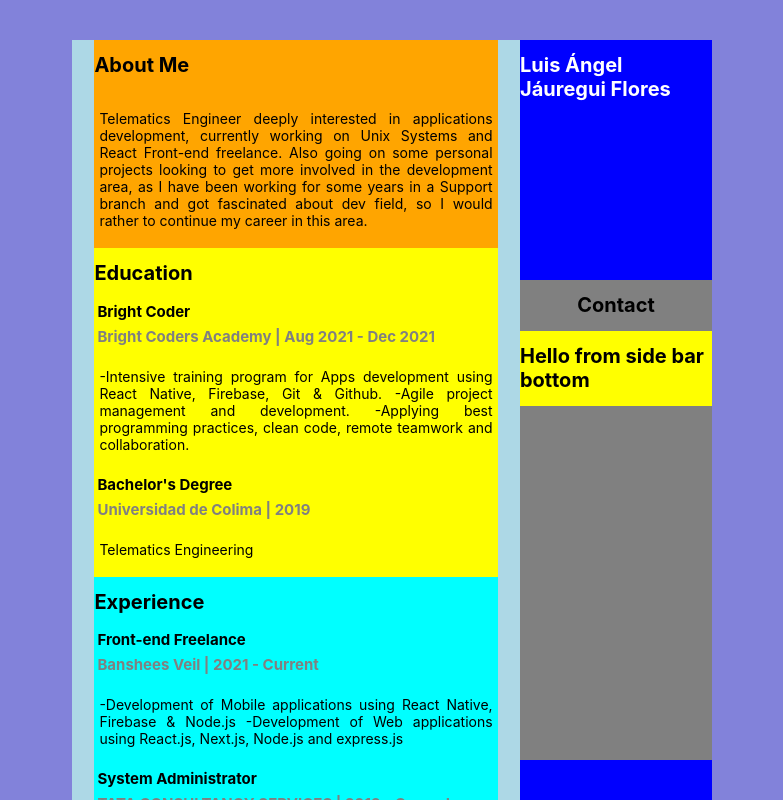
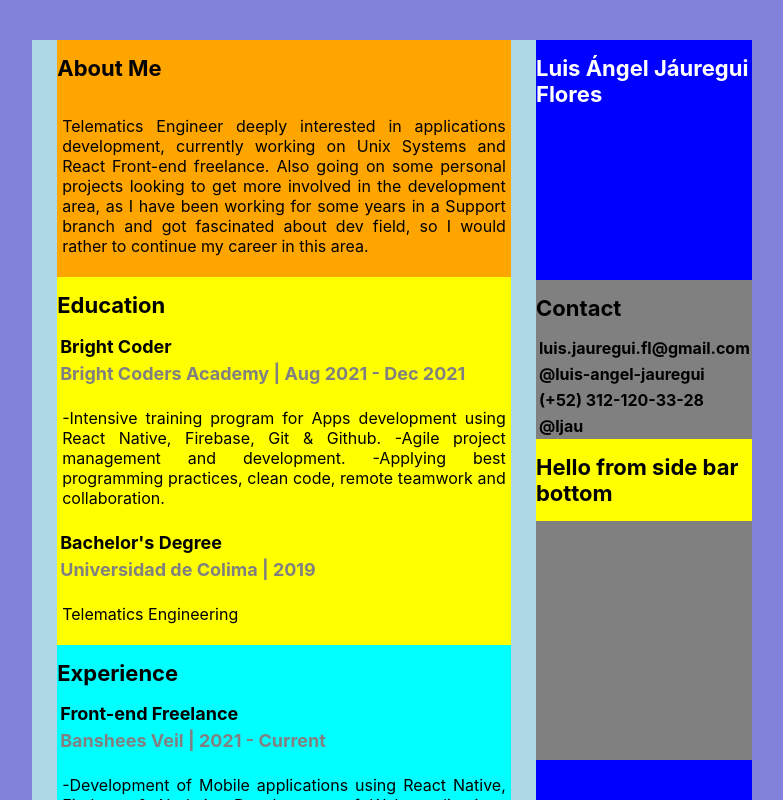
Before and after one commit to ljau/Luis-Jauregui-Resume, a React (Create React App) app: page / in a window 1280 px wide. Shown: the top 800 px of the page, without its empty margins (248-1031 px from the left). Built offline with nearby package versions, Linux system fonts and the light colour scheme.

Commit message:
data added

```diff
--- a/src/components/MainPage/index.jsx
+++ b/src/components/MainPage/index.jsx
@@ -5,7 +5,15 @@ import { MainContainer } from "../../containers";
 export const MainPage = () => {
   return (
     <Layout>
-      <FlexContainer dir="row" align w="50%" marginTop="5vh" marginBot="5vh" bg="blue">
+      <FlexContainer
+        dir="row"
+        align
+        w="50%"
+        marginTop="5vh"
+        marginBot="5vh"
+        bg="blue"
+        minWidth="720px"
+      >
         <MainContainer />
         <SideBar />
       </FlexContainer>
--- a/src/containers/MainContainer/index.jsx
+++ b/src/containers/MainContainer/index.jsx
@@ -9,8 +9,29 @@ import {
 import { aboutMe, education, experience } from "../../library";
 
 export const MainContainer = () => {
+  const fillDetails = ({ ...data }) => {
+    return (
+      <FlexContainer key={data.key} align>
+        <SubtitleLabel>{data.role}</SubtitleLabel>
+        <SubtitleLabel color="gray">
+          {data.place + " | " + data.time}
+        </SubtitleLabel>
+        <CustomText>{data.details}</CustomText>
+      </FlexContainer>
+    );
+  };
+
+  const educationDetails = education.map((data) => {
+    return fillDetails(data);
+  });
+
+  const experienceDetails = experience.map((text) => {
+    return fillDetails(text);
+  });
+
   return (
     <SideContainer w="70%">
+      <FlexContainer minHeight="90vh">
         <FlexContainer bg="orange" h="20%" w="90%" align>
           <CustomLabel>About Me</CustomLabel>
           <CustomText>{aboutMe.about}</CustomText>
@@ -18,32 +39,13 @@ export const MainContainer = () => {
 
         <FlexContainer bg="yellow" h="20%" w="90%" align>
           <CustomLabel>Education</CustomLabel>
-        {education.map((text) => (
-          <FlexContainer key={text.degree} align>
-            <SubtitleLabel>{text.degree}</SubtitleLabel>
-            <SubtitleLabel color="gray">
-              {text.school + " | " + text.time}
-            </SubtitleLabel>
-            <CustomText>{text.details}</CustomText>
-          </FlexContainer>
-        ))}
+          {educationDetails}
         </FlexContainer>
 
         <FlexContainer bg="cyan" h="20%" w="90%" align>
           <CustomLabel>Experience</CustomLabel>
-        {experience.map((text) => (
-          <FlexContainer key={text.key} align>
-            <SubtitleLabel>{text.role}</SubtitleLabel>
-            <SubtitleLabel color="gray">
-              {text.company + " | " + text.time}
-            </SubtitleLabel>
-            <CustomText>{text.details}</CustomText>
+          {experienceDetails}
         </FlexContainer>
-        ))}
-      </FlexContainer>
-
-      <FlexContainer bg="purple" h="20%" w="90%" align>
-        <CustomLabel>Technical Skills</CustomLabel>
       </FlexContainer>
     </SideContainer>
   );
--- a/src/containers/SideBar/index.jsx
+++ b/src/containers/SideBar/index.jsx
@@ -1,17 +1,23 @@
 import React from "react";
-import { SideContainer, CustomLabel, FlexContainer } from "..";
-import { myName } from "../../library";
+import { SideContainer, CustomLabel, FlexContainer, SubtitleLabel } from "..";
+import { contact, myName } from "../../library";
 
 export const SideBar = () => {
+
+  const getContact = contact.map((text) => {
+    return <SubtitleLabel key={text.key} fontS="100%" >{text.data}</SubtitleLabel>;
+  });
+
   return (
     <SideContainer w="30%">
-      <FlexContainer h="300%" minHeight="30vh" bg="blue">
-        <CustomLabel color="white" >{myName.name}</CustomLabel>
+      <FlexContainer h="30%" minHeight="30vh" bg="blue">
+        <CustomLabel color="white">{myName.name}</CustomLabel>
       </FlexContainer>
 
       <FlexContainer h="70%" minHeight="60vh" bg="gray" jc="flex-start">
-        <FlexContainer>
+        <FlexContainer align  >
           <CustomLabel>Contact</CustomLabel>
+          {getContact}
         </FlexContainer>
 
         <FlexContainer bg="yellow">
--- a/src/containers/styled.jsx
+++ b/src/containers/styled.jsx
@@ -30,27 +30,29 @@ export const FlexContainer = styled.div`
   align-items: ${({ align }) => (align ? "flex-start" : "center")};
   flex-direction: ${({ dir }) => dir ?? "column"};
   min-height: ${({ minHeight }) => minHeight ?? "undefined"};
-  margin-top: ${({ marginTop }) => marginTop ?? "undefined"};;
-  margin-bottom: ${({ marginBot }) => marginBot ?? "undefined"};;
+  min-width: ${({ minWidth }) => minWidth ?? "undefined"};
+  margin-top: ${({ marginTop }) => marginTop ?? "undefined"};
+  margin-bottom: ${({ marginBot }) => marginBot ?? "undefined"};
+  word-wrap: break-word;
 `;
 
 export const CustomLabel = styled.h1`
-  font-size: 20px;
+  font-size: 22px;
   font-weight: bold;
   color: ${({ color }) => color ?? "black"};
 `;
 
 export const SubtitleLabel = styled.h1`
-  font-size: 15px;
+  font-size: ${({ fontS }) => fontS ?? "18px"};
   font-weight: bold;
   color: ${({ color }) => color ?? "black"};
   margin: 1px;
   padding: 2px;
-
+  word-wrap: break-word;
 `;
 
 export const CustomText = styled.p`
-  font-size: 14px;
+  font-size: 16px;
   color: ${({ color }) => color ?? "black"};
   text-align: ${({ textAlign }) => textAlign ?? "justify"};
   text-justify: inter-word;
--- a/src/library/constants/data.js
+++ b/src/library/constants/data.js
@@ -5,15 +5,17 @@ export const aboutMe = {
 
 export const education = [
   {
-    degree: "Bright Coder",
-    school: "Bright Coders Academy",
+    key: "0",
+    role: "Bright Coder",
+    place: "Bright Coders Academy",
     time: "Aug 2021 - Dec 2021",
     details:
       "-Intensive training program for Apps development using React Native, Firebase, Git & Github. -Agile project management and development. -Applying best programming practices, clean code, remote teamwork and collaboration.",
   },
   {
-    degree: "Bachelor's Degree",
-    school: "Universidad de Colima",
+    key: "",
+    role: "Bachelor's Degree",
+    place: "Universidad de Colima",
     time: "2019",
     details: "Telematics Engineering",
   },
@@ -24,7 +26,7 @@ export const experience = [
     key: "0",
     role: "Front-end Freelance",
     time: "2021 - Current",
-    company: "Banshees Veil",
+    place: "Banshees Veil",
     details:
       "-Development of Mobile applications using React Native, Firebase & Node.js -Development of Web applications using React.js, Next.js, Node.js and express.js",
   },
@@ -32,7 +34,7 @@ export const experience = [
     key: "1",
     role: "System Administrator",
     time: "2019 - Current",
-    company: "TATA CONSULTANCY SERVICES",
+    place: "TATA CONSULTANCY SERVICES",
     details:
       "-Configuration, monitoring and maintenance of Unix operating systems on physical and virtual machines. -Use of web applications for monitoring alerts and management of servers and users information.",
   },
@@ -40,7 +42,7 @@ export const experience = [
     key: "2",
     role: "Videogame Developer",
     time: "2021",
-    company: "Banshees Veil",
+    place: "Banshees Veil",
     details:
       "-Stay At Home -(C#-Unity5-Windows-Android) -Winner of the regional contest Games 4 empowerment (4th edition) in cathegory of Best Contribution -Released for Windows 10 and Android platforms.",
   },
@@ -48,7 +50,7 @@ export const experience = [
     key: "3",
     role: "Videogame Developer",
     time: "2018",
-    company: "Banshees Veil",
+    place: "Banshees Veil",
     details:
       "-Wood of War -(C#-Unity5-Android) -Winner of the regional contest Games 4 empowerment (1st edition) -Participated in the national contest National video game contest mx 2018",
   },
@@ -58,7 +60,7 @@ export const myName = {
   name: "Luis Ángel Jáuregui Flores",
 };
 
-export const Frameworks = [
+export const frameworks = [
   {
     name: "React Native",
   },
@@ -97,9 +99,21 @@ export const languages = [
   },
 ];
 
-export const contact = {
-  email: "luis.jauregui.fl@gmail.com",
-  linkedIn: "@luis-angel-jauregui",
-  phone: "(+52) 312-120-33-28",
-  git: "@ljau",
-};
+export const contact = [
+  {
+    key: "email",
+    data: "luis.jauregui.fl@gmail.com",
+  },
+  {
+    key: "linkedIn",
+    data: "@luis-angel-jauregui",
+  },
+  {
+    key: "phone",
+    data: "(+52) 312-120-33-28",
+  },
+  {
+    key: "git",
+    data: "@ljau",
+  },
+];
--- a/src/library/index.jsx
+++ b/src/library/index.jsx
@@ -2,5 +2,9 @@ export {
     aboutMe,
     education,
     experience,
-    myName
+    myName,
+    contact,
+    languages,
+    softSkills,
+    frameworks,
 } from "./constants/data";
```
Lines whose indentation alone changed are shown as unchanged.
